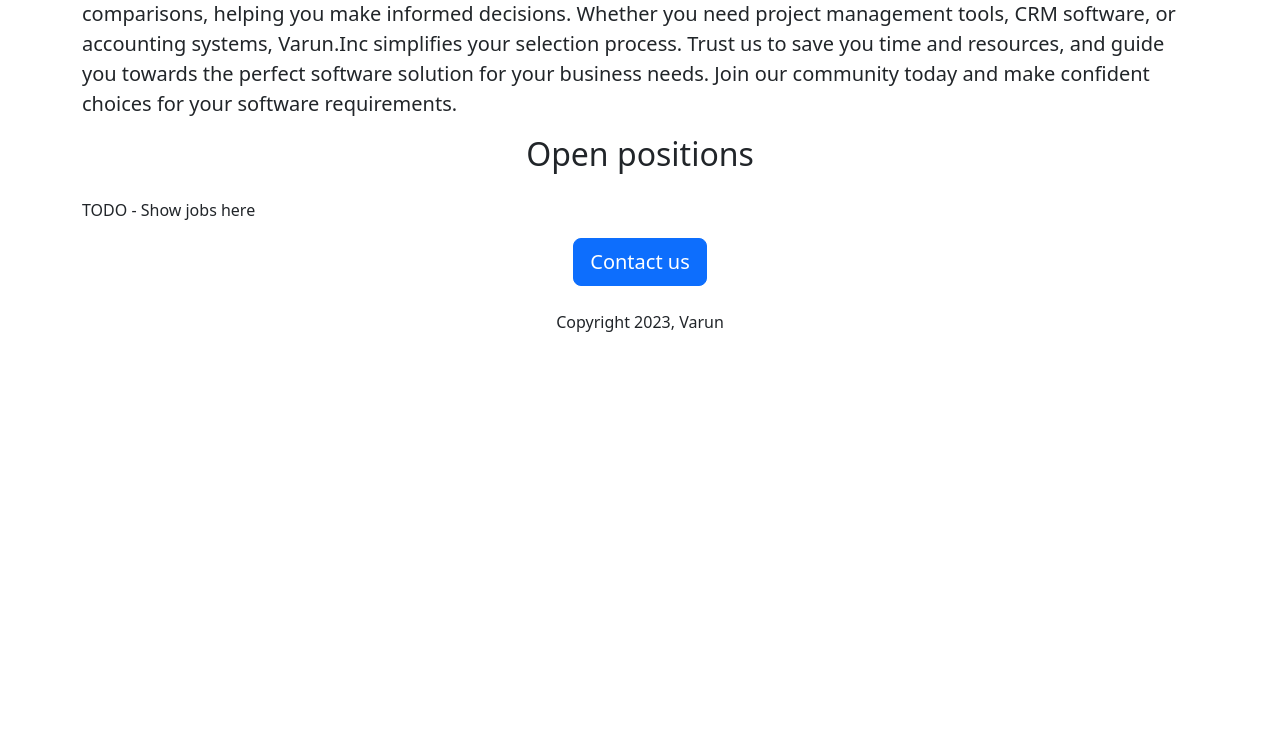
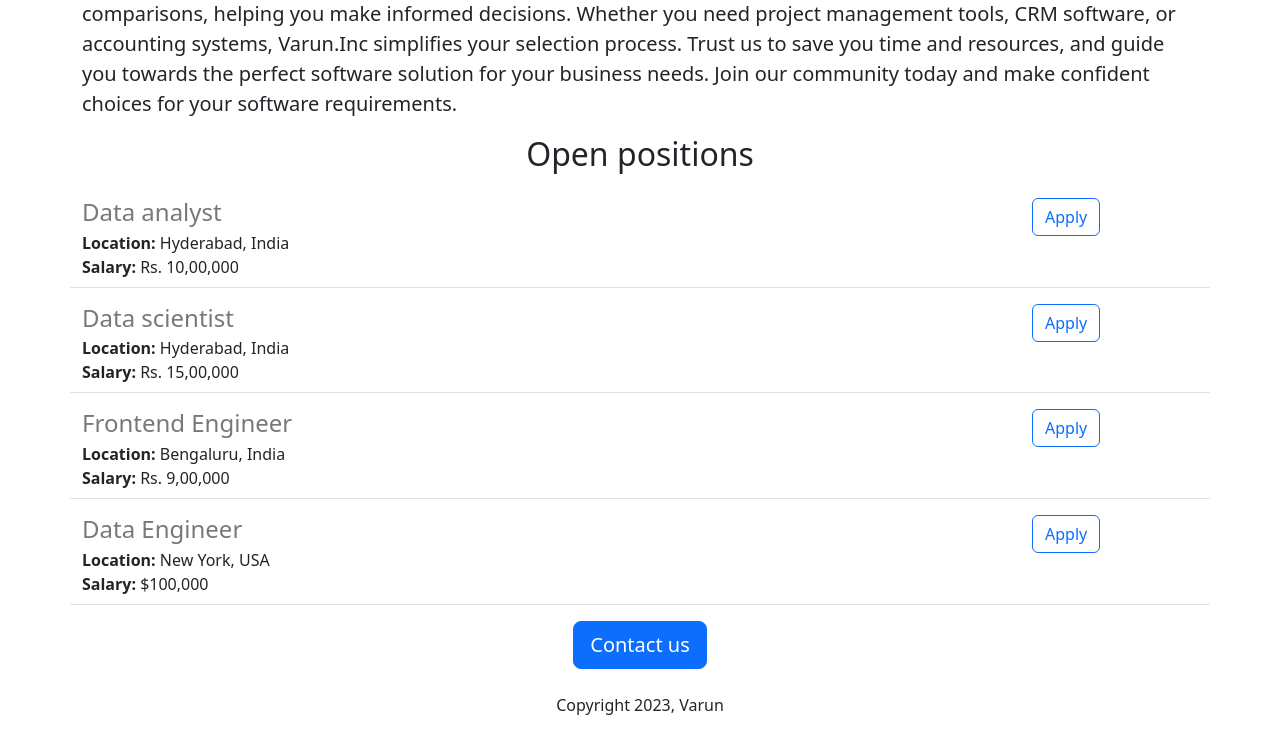
Before and after one commit to varun2357/varun-careers-practice-V2, a Flask app: page / in a window 1280 px wide. Shown: the part 601-1334 px from the top of the page. Before the commit the page ends 933 px from the top, so only its background shows below. Run offline with Flask 3, Linux system fonts and the light colour scheme.

Commit message:
added jobs and apply button + json

```diff
--- a/app.py
+++ b/app.py
@@ -1,11 +1,43 @@
-from flask import Flask, render_template
+from flask import Flask, render_template, jsonify
 
 app = Flask(__name__)
+
+JOBS = [
+  {
+    'id': 1,
+    'title': "Data analyst",
+    'location': "Hyderabad, India",
+    'salary': "Rs. 10,00,000"
+  },
+  {
+    'id': 2,
+    'title': "Data scientist",
+    'location': "Hyderabad, India",
+    'salary': "Rs. 15,00,000"
+  },
+  {
+    'id': 3,
+    'title': "Frontend Engineer",
+    'location': "Bengaluru, India",
+    'salary': "Rs. 9,00,000"
+  },
+  {
+    'id': 4,
+    'title': "Data Engineer",
+    'location': "New York, USA",
+    'salary': "$100,000"
+  },
+]
 
 
 @app.route("/")
 def hello_world():
-  return render_template('home.html')
+  return render_template('home.html', jobs=JOBS, company_name="Varun")
+
+
+@app.route("/api/jobs")
+def list_jobs():
+  return jsonify(JOBS)
 
 
 if __name__ == "__main__":
--- a/templates/home.html
+++ b/templates/home.html
@@ -18,14 +18,18 @@
   </head>
   <body>
     <div class = "container">
-      <h1 class = "text-center mt-2 mb-4">Varun Careers</h1>
+      <h1 class = "text-center mt-2 mb-4">{{company_name}} Careers</h1>
       <img class = "img-fluid" id = "banner" src="https://varun-careers-practice--varun2357.repl.co/static/banner.jpg" >
       <h2 class = "text-center mt-2 mb-4">About us</h2>
       <p class = "lead">
         Welcome to Varun.Inc, your one-stop destination for unbiased software evaluations and comparisons. Our expert team thoroughly researches and analyzes a wide range of software solutions, providing you with accurate and up-to-date information. With our user-friendly interface, you can easily access detailed reviews and side-by-side comparisons, helping you make informed decisions. Whether you need project management tools, CRM software, or accounting systems, Varun.Inc simplifies your selection process. Trust us to save you time and resources, and guide you towards the perfect software solution for your business needs. Join our community today and make confident choices for your software requirements.
       </p>
       <h2 class = "text-center mt-2 mb-4">Open positions</h2>
-      <p>TODO - Show jobs here</p>
+      <div style="margin-bottom:16px;">
+        {% for job in jobs %}
+          {% include 'jobitem.html' %}
+        {% endfor %}
+      </div>
       <div class = "text-center mt-2">
         <button class="btn btn-primary btn-lg">Contact us</button>
       </div>
--- /dev/null
+++ b/templates/jobitem.html
@@ -0,0 +1,14 @@
+<div class="border-bottom row" style="margin-bottom:16px;padding-bottom:8px"">
+  <div class ="col-10">
+    <h4 style="color:rgb(120,120,120);margin-bottom:4px;">
+      {{job["title"]}}
+    </h4>
+    <div><b>Location: </b>{{job["location"]}}</div>
+    {% if 'salary' in job %}
+      <div><b>Salary: </b>{{job["salary"]}}</div>
+    {% endif %}
+  </div>
+  <div class ="col-2">
+    <button type="button" class="btn btn-outline-primary">Apply</button>
+  </div>
+</div>
```
